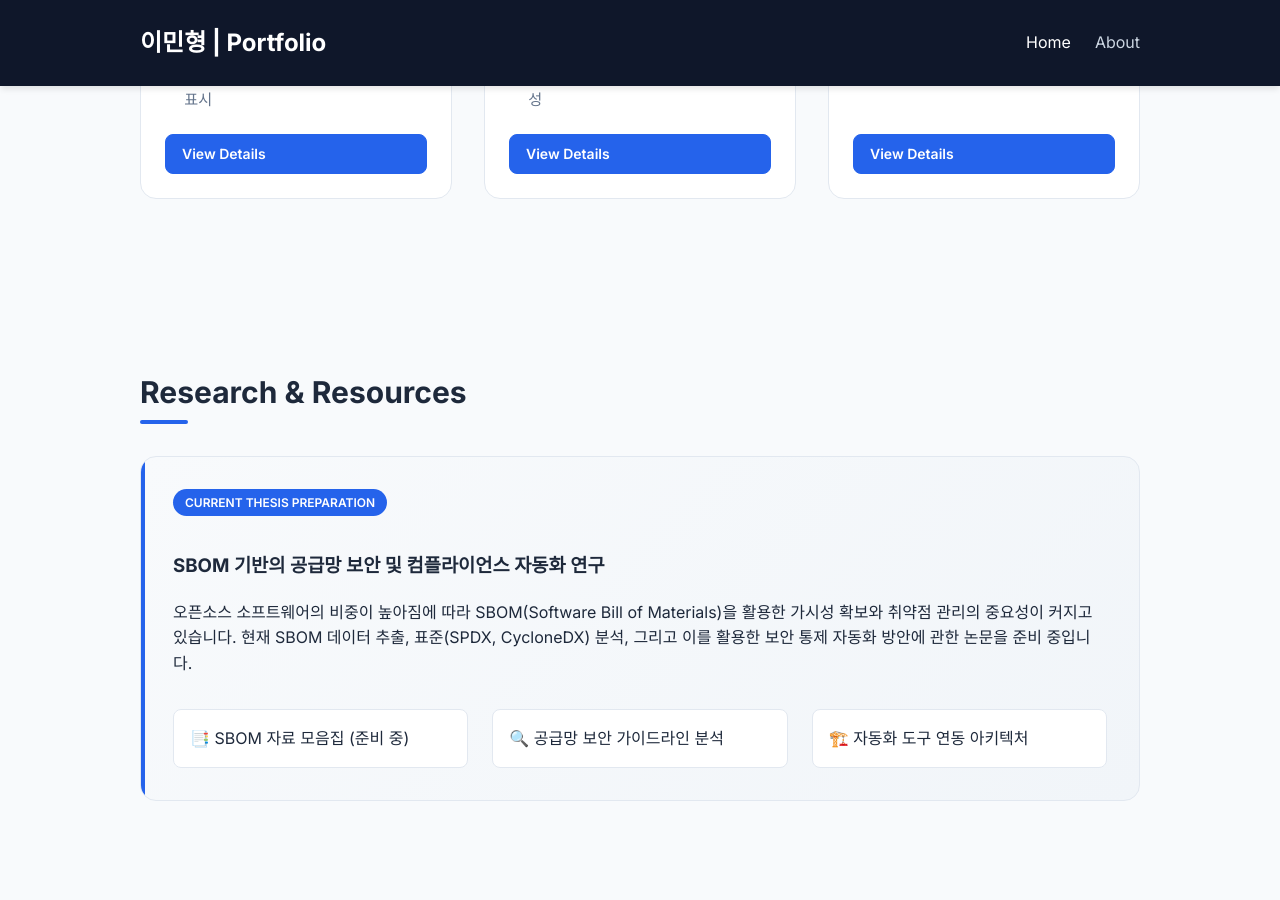
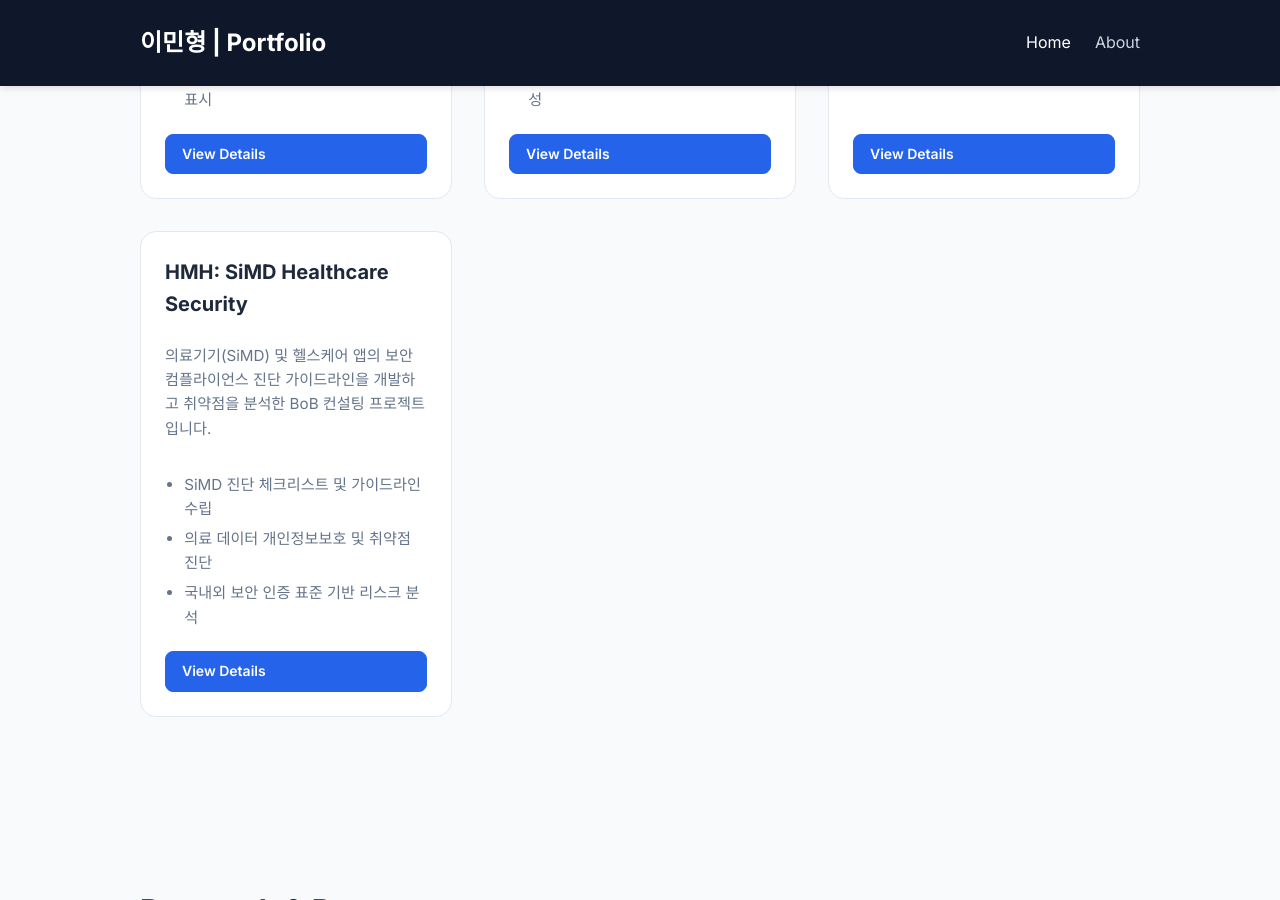
Before and after one commit to 971023als/971023als.github.io, a Jekyll site: the page built from index.md, in a window 1280 px wide and 900 px high, scrolled down 1232 px. Built offline with Jekyll 4.4.1, drawn with Linux system fonts in a browser that asks for light colours.

Commit message:
Add HMH Healthcare Security project page and card

```diff
--- a/index.md
+++ b/index.md
@@ -79,6 +79,21 @@ title: "Home"
             </div>
         </div>
 
+        <div class="project-card">
+            <div class="project-info">
+                <h3>HMH: SiMD Healthcare Security</h3>
+                <p>
+                    의료기기(SiMD) 및 헬스케어 앱의 보안 컴플라이언스 진단 가이드라인을 개발하고 취약점을 분석한 BoB 컨설팅 프로젝트입니다.
+                </p>
+                <ul class="project-points">
+                    <li>SiMD 진단 체크리스트 및 가이드라인 수립</li>
+                    <li>의료 데이터 개인정보보호 및 취약점 진단</li>
+                    <li>국내외 보안 인증 표준 기반 리스크 분석</li>
+                </ul>
+                <a href="/projects/hmh/" class="btn btn-small">View Details</a>
+            </div>
+        </div>
+
     </div>
 </section>
 
```
Also changed, not shown: projects/hmh.md (added, +47 -0 lines), 2 other files.
